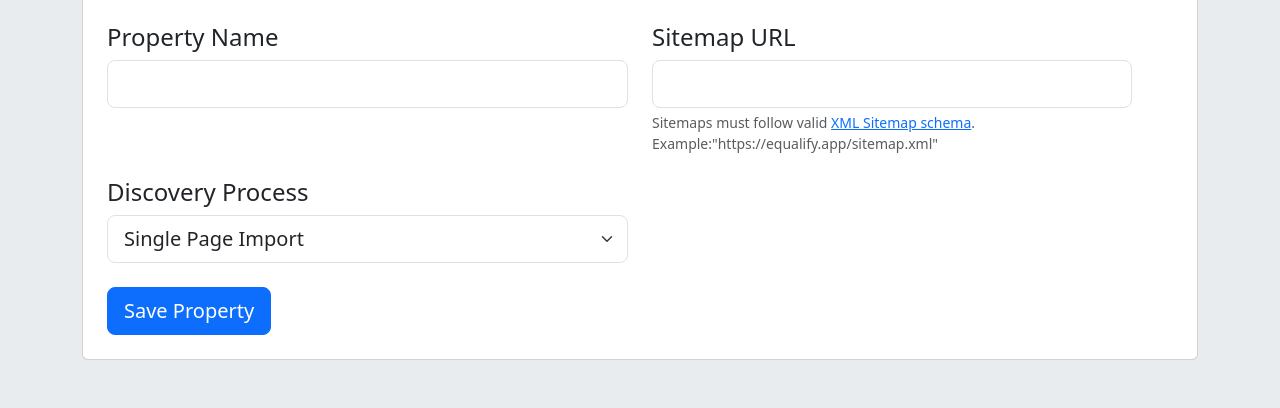
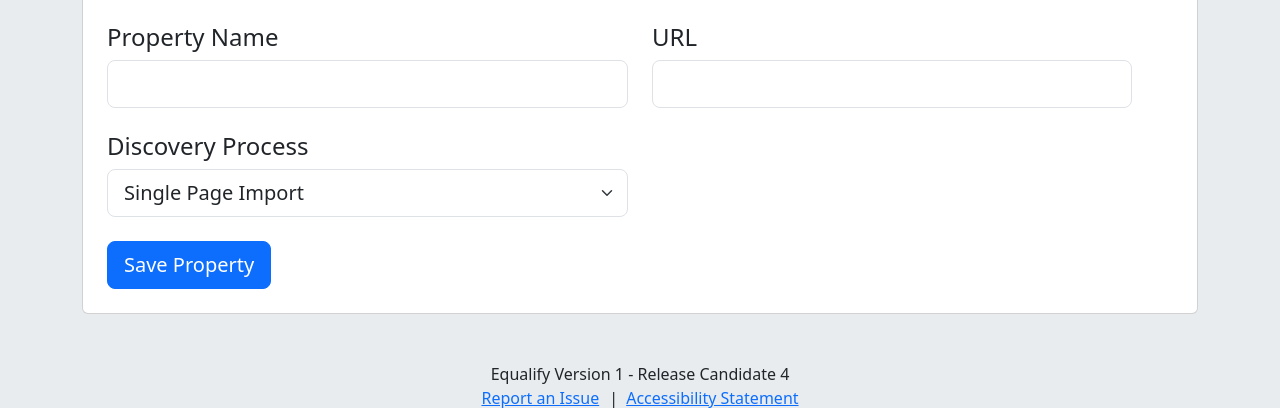
Before and after one commit to EqualifyEverything/equalify, a PHP site: page /index.php?view=property_settings in a window 1280 px wide. Shown: the part 243-651 px from the top of the page. Run offline with PHP 8.4, Linux system fonts and the light colour scheme; data that the repository does not hold is empty; some libraries are stand-ins or nearby versions.

Commit message:
Minor UX Fixes

```diff
--- a/components/add_properties_button_and_modal.php
+++ b/components/add_properties_button_and_modal.php
@@ -46,7 +46,7 @@ function the_add_properties_button_and_modal() {
                                 <option value="" selected disabled>Choose...</option>
                                 <option value="single_page_import">Single Page Import</option>
                                 <option value="sitemap_import">Sitemap Import</option>
-                                <option value="crawl">Crawl</option>
+                                <option value="crawl" disabled>Crawl - Coming Soon</option>
                             </select>
                             <label for="discoveryProcess">Discovery Process</label>
                             <div class="invalid-feedback">
--- a/views/property_settings.php
+++ b/views/property_settings.php
@@ -55,9 +55,8 @@ $_SESSION['property_id'] = $property_id;
                   <input id="property_name"  name="property_name" type="text" class="form-control form-control-lg" value="<?php echo $name;?>" required>
               </div>
               <div class="col">
-                  <label for="property_url" class="form-label h4">Sitemap URL</label>
+                  <label for="property_url" class="form-label h4">URL</label>
                   <input id="property_url"  name="property_url" type="url" class="form-control form-control-lg" aria-describedby="url_helper" value="<?php echo $url;?>" style="max-width:480px;" required>
-                  <div id="url_helper" class="form-text">Sitemaps must follow valid <a href="https://www.sitemaps.org/protocol.html" target="_blank">XML Sitemap schema</a>.<br> Example:"https://equalify.app/sitemap.xml"</div>
               </div>
           </div>
           <div class="row mb-4">
@@ -66,6 +65,7 @@ $_SESSION['property_id'] = $property_id;
               <select id="property_discovery" name="property_discovery" class="form-select form-select-lg" aria-label="Discovery Process" required>
                 <option value="single_page_import" <?php if($discovery == 'single_page_import') echo 'selected';?>>Single Page Import</option>
                 <option value="sitemap_import" <?php if($discovery == 'sitemap_import') echo 'selected';?>>Sitemap Import</option>
+                <option value="crawl" disabled>Crawl - Coming Soon</option>
               </select>
             </div>
           </div>
```
